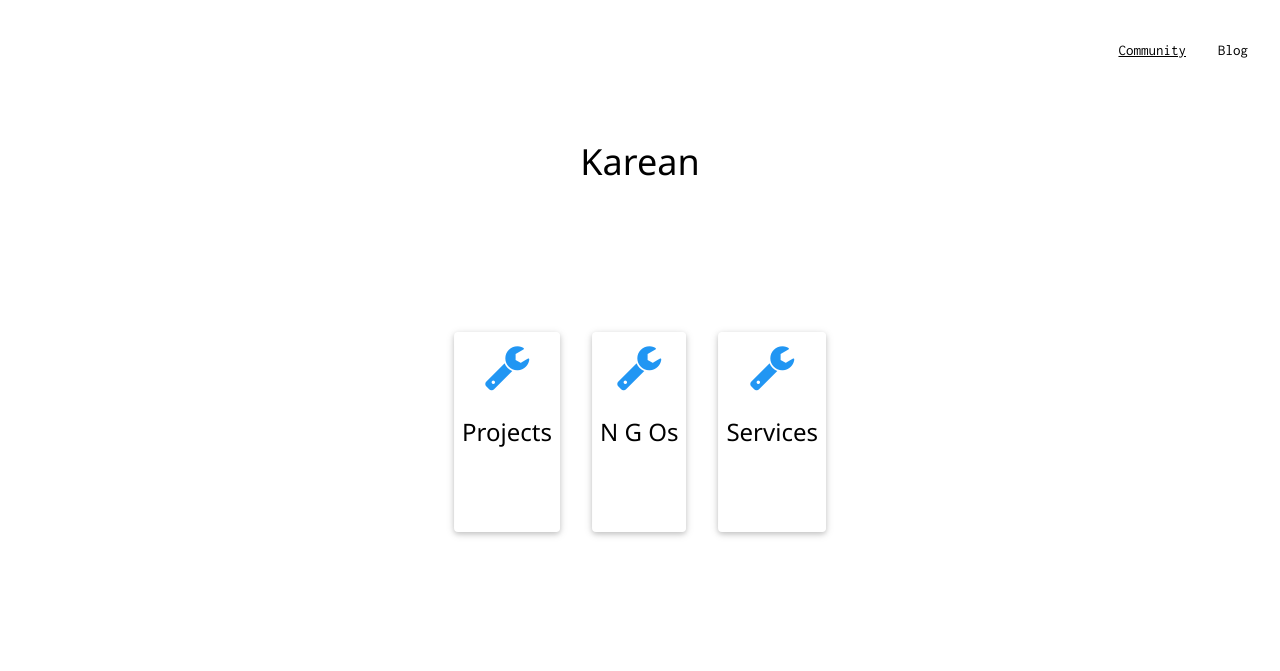
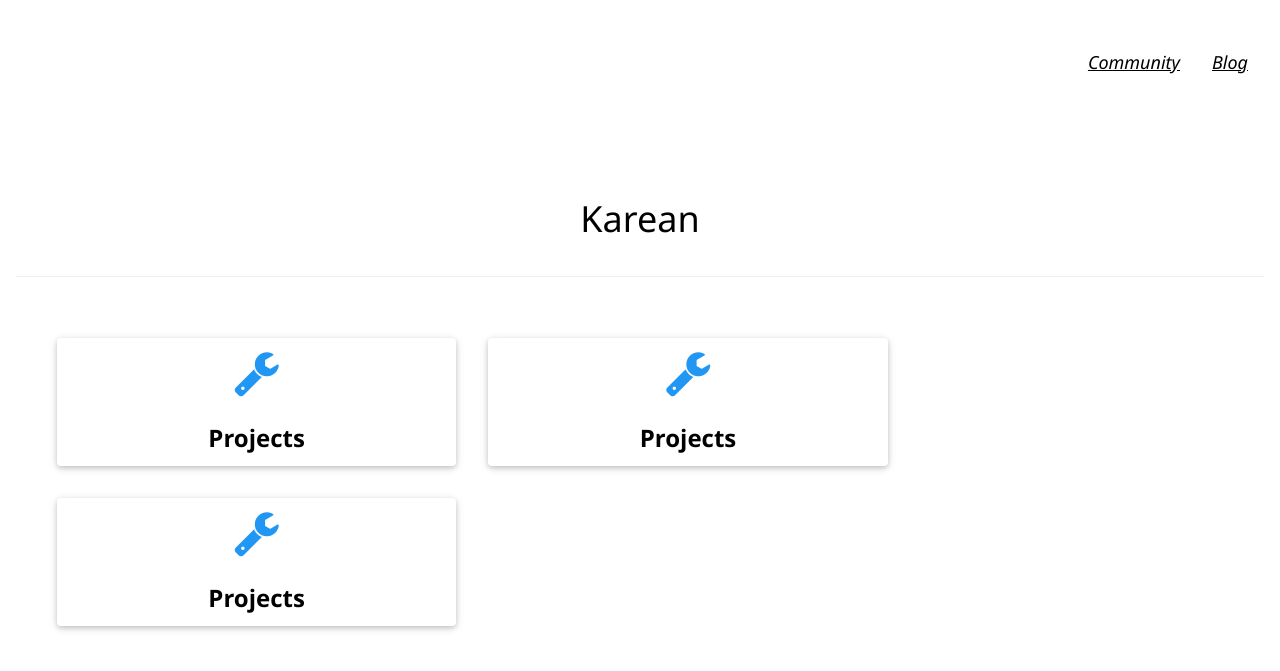
Before and after one commit to DestevenOj/Karean-web, a plain HTML site: page index.html in a window 1280 px wide. Drawn offline with nearby package versions, Linux system fonts and the light colour scheme.

Commit message:
Improved ui

```diff
--- a/index.html
+++ b/index.html
@@ -19,28 +19,26 @@
   </style>
   <body>
     <div class="w3-container" style="padding-top: 3%;">
-      <div class="w3-container w3-right">Blog</div>
-      <div class="w3-container w3-right">
-        <a href="community.html">Community</a>
-      </div>
+      <a href="community.html" class="w3-hover-black w3-container w3-right"><h5><em>Blog</em></h5></a>
+      <a href="community.html" class="w3-hover-black w3-container w3-right"><h5><em>Community</em></h5></a>
     </div>
-    <div class="w3-row-padding w3-center" style="padding-top: 5%;">
-      <!-- <div id="logo" class="fa-fa-home"></div> -->
-      <h1>Karean</h1>
-    </div>
-    <div>
-        <div class="w3-row-padding w3-container w3-display-middle" style="padding-top: 5%; width: auto;">
-          <div class="w3-card w3-third w3-center w3-margin w3-margin-bottom w3-round" style="width: auto; height: 25vh;">
+
+    <div class="w3-margin">
+      <div class="w3-row-padding w3-center" style="padding-top: 10vh;">
+        <h1>Karean</h1>
+      </div> <hr>
+        <div class="w3-row w3-container" style=" margin: auto; width: 100%; border: 0px solid #73AD21; padding: 2%;">
+          <div class="w3-card w3-third w3-center w3-margin w3-round" style="align-self: auto;">
             <div class="w3-text-blue w3-xxxlarge"><i class="fa fa-wrench"></i></div>
-            <h3>Projects</h3>
+            <h3><strong>Projects</strong></h3>
           </div>
-          <div class="w3-card w3-third w3-center w3-margin-bottom w3-margin w3-round" style="width: auto; height: 25vh;">
-            <div class="w3-text-blue w3-xxxlarge" style="width: auto;"><i class="fa fa-wrench"></i></div>
-            <h3>N G Os</h3>
+          <div class="w3-card w3-third w3-center w3-margin w3-round" style="align-self: auto;">
+            <div class="w3-text-blue w3-xxxlarge"><i class="fa fa-wrench"></i></div>
+            <h3><strong>Projects</strong></h3>
           </div>
-          <div class="w3-card w3-third w3-center w3-margin-bottom w3-margin w3-round" style="width: auto; height: 25vh;">
+          <div class="w3-card w3-third w3-center w3-margin w3-round" style="align-self: auto;">
             <div class="w3-text-blue w3-xxxlarge"><i class="fa fa-wrench"></i></div>
-            <h3>Services</h3>
+            <h3><strong>Projects</strong></h3>
           </div>
         </div>
     </div>
```
Also changed, not shown: community.html (+3 -2 lines).
